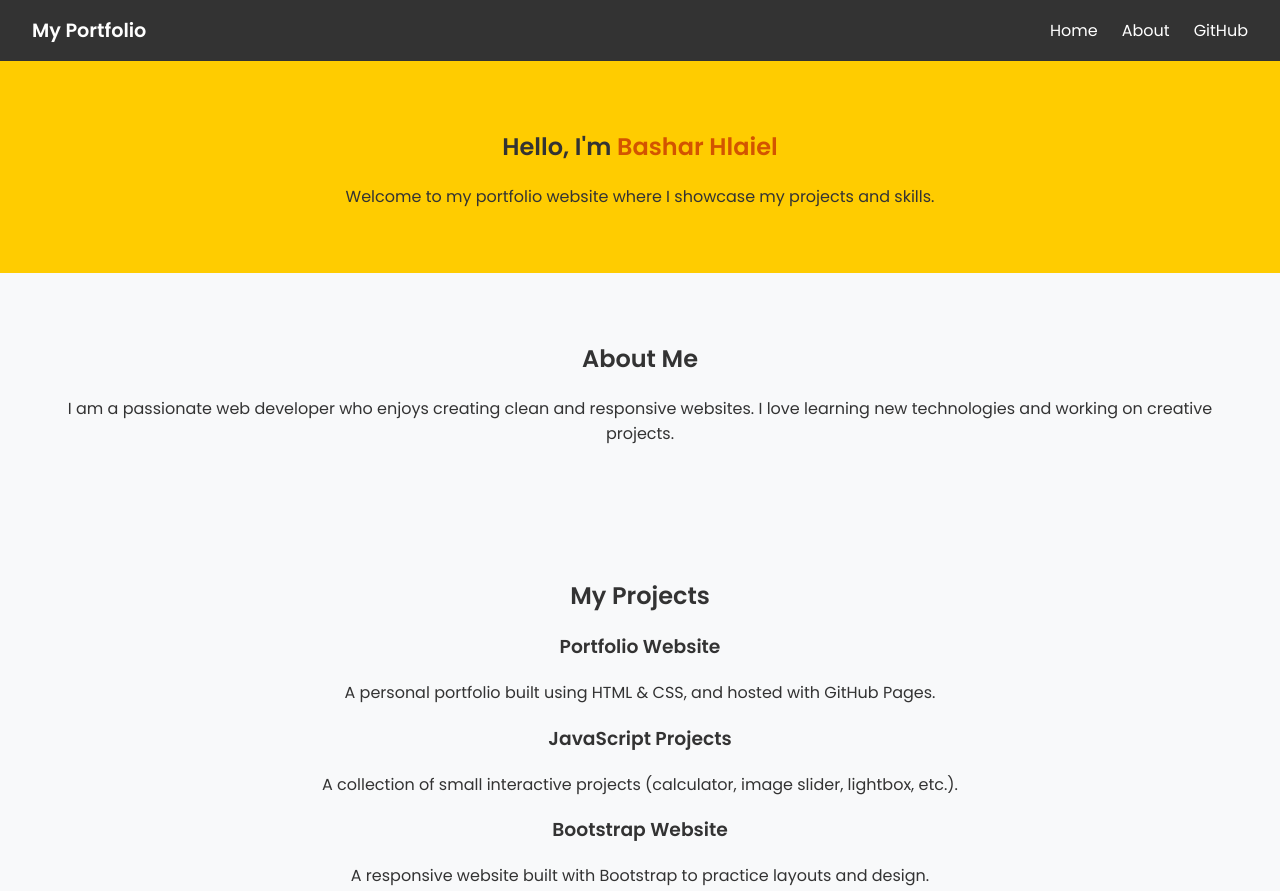
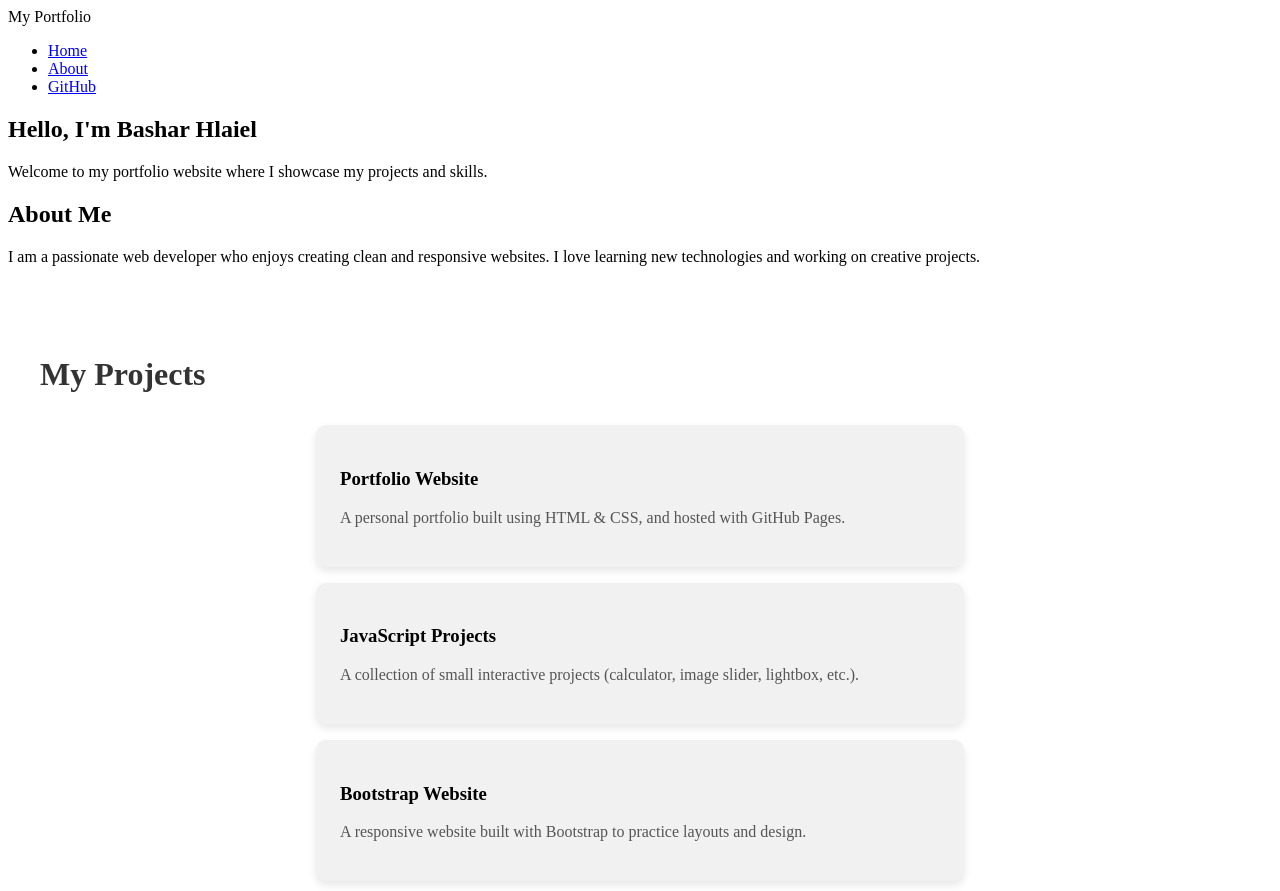
Before and after one commit to Nissrine-o1/portfolio-live, a plain HTML site: page index.html in a window 1280 px wide. Shown: the top 891 px of the page. Drawn offline with Linux system fonts and the light colour scheme.

Commit message:
Update portfolio.css

```diff
--- a/portfolio.css
+++ b/portfolio.css
@@ -1,76 +1,46 @@
 
-/* Global Styles */
-body {
-    font-family: 'Poppins', sans-serif;
-    margin: 0;
-    padding: 0;
-    background-color: #f8f9fa;
+/* Projects Section */
+#projects {
+    background-color: #fff;
+    padding: 3rem 2rem;
+}
+
+#projects h2 {
+    margin-bottom: 2rem;
+    font-size: 2rem;
     color: #333;
 }
 
-/* Navigation */
-nav {
-    display: flex;
-    justify-content: space-between;
-    align-items: center;
-    background-color: #333;
-    padding: 1rem 2rem;
+/* Project Cards */
+.project {
+    background: #f1f1f1;
+    border-radius: 10px;
+    padding: 1.5rem;
+    margin: 1rem auto;
+    max-width: 600px;
+    box-shadow: 0 4px 8px rgba(0, 0, 0, 0.1);
+    transition: transform 0.2s ease, box-shadow 0.2s ease;
 }
 
-nav .logo {
-    color: white;
-    font-weight: bold;
-    font-size: 1.2rem;
+.project h3 a {
+    text-decoration: none;
+    color: #333;
+    font-size: 1.3rem;
+    font-weight: 600;
 }
 
-nav ul {
-    list-style: none;
-    display: flex;
-    gap: 1.5rem;
-    margin: 0;
-    padding: 0;
+.project h3 a:hover {
+    color: #d35400; /* orange hover effect */
 }
 
-nav ul li a {
-    color: white;
-    text-decoration: none;
-    transition: color 0.3s ease;
+.project p {
+    margin-top: 0.5rem;
+    font-size: 1rem;
+    color: #555;
 }
 
-nav ul li a:hover {
-    color: #ffcc00;
+/* Hover effect */
+.project:hover {
+    transform: translateY(-5px);
+    box-shadow: 0 6px 12px rgba(0, 0, 0, 0.15);
 }
-
-/* Sections */
-section {
-    padding: 3rem 2rem;
-    text-align: center;
-}
-
-section#home {
-    background-color: #ffcc00;
-    color: #333;
-}
-
-section#home h1 span {
-    color: #d35400;
-}
-
-/* Footer */
-footer {
-    background-color: #333;
-    color: white;
-    text-align: center;
-    padding: 1rem;
-}
-
-/* Responsive */
-@media (max-width: 600px) {
-    nav {
-        flex-direction: column;
-    }
-    nav ul {
-        flex-direction: column;
-        gap: 0.5rem;
-    }
-}
```
